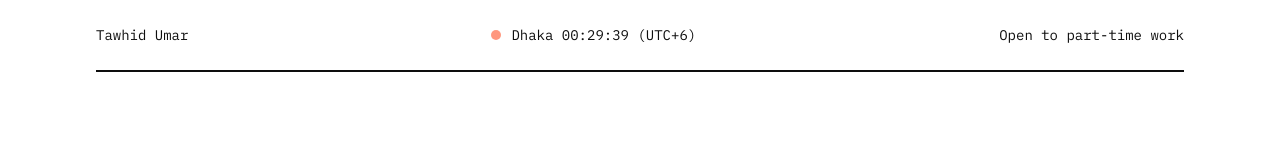
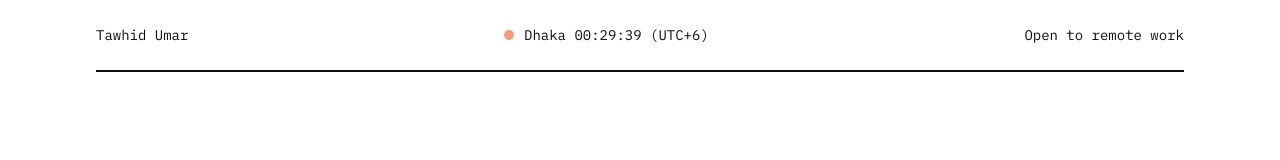
Before and after one commit to TawhidUmar9/TawhidUmar9.github.io, a plain HTML site: page index.html in a window 1280 px wide. Shown: the top 160 px of the page. Drawn offline with Linux system fonts and the light colour scheme.

Commit message:
Update work availability from part-time to remote

```diff
--- a/index.html
+++ b/index.html
@@ -67,7 +67,7 @@ footer{font-size:13px;border-top:2px solid #0E0E0E;padding:20px 0 32px}
   <header class="top mono">
     <span>Tawhid Umar</span>
     <span><span class="dotc"></span>Dhaka <span id="clock">--:--:--</span> (UTC+6)</span>
-    <span>Open to part-time work</span>
+    <span>Open to remote work</span>
   </header>
 </div>
 
```
